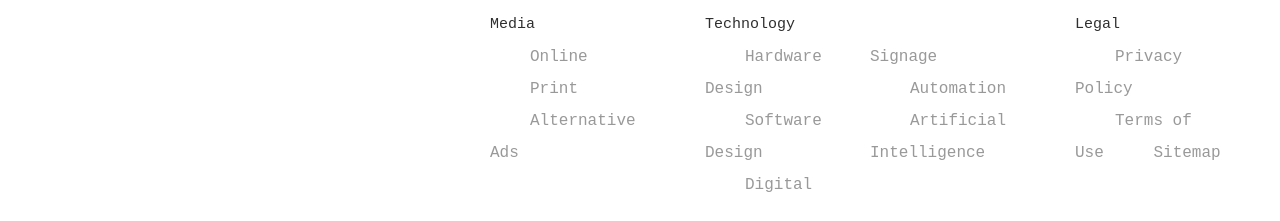
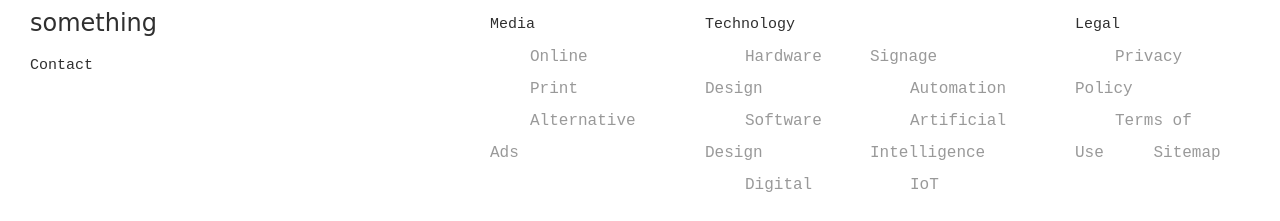
Before and after one commit to NotAProgramerLol/beroeps-VillaForYou, a plain HTML site: page contact.html in a window 1280 px wide. Shown: the part 716-937 px from the top of the page. Drawn offline with Linux system fonts and the light colour scheme; a web font is replaced by a local one.

Commit message:
Contaact

```diff
--- a/contact.html
+++ b/contact.html
@@ -110,7 +110,9 @@
 
   <footer class="footer">
     <div class="footer__addr">
+      <h1 class="footer__logo">Something</h1>
 
+      <h2>Contact</h2>
 
     </div>
 
@@ -157,6 +159,9 @@
             <a href="#">Artificial Intelligence</a>
           </li>
 
+          <li>
+            <a href="#">IoT</a>
+          </li>
         </ul>
       </li>
 
@@ -180,6 +185,7 @@
     </ul>
     </div>
   </footer>
+
 </body>
 
 </html>
```
